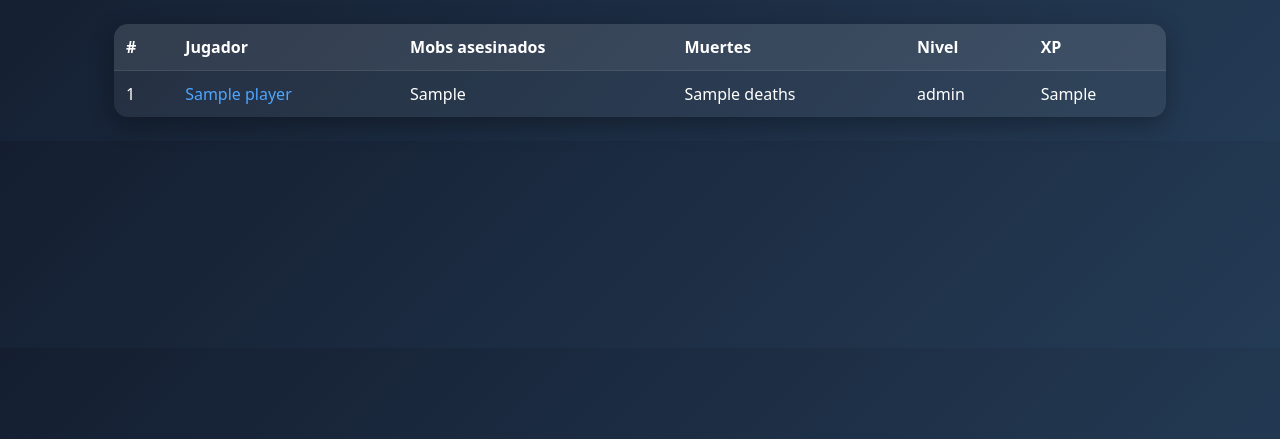
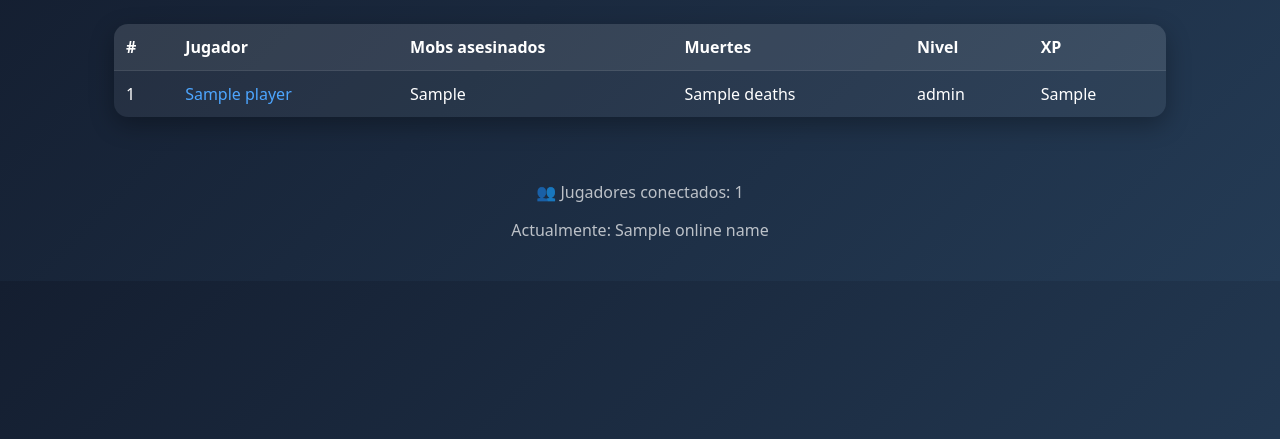
Before and after one commit to GYoung1999/MC_stats, a Flask app: template templates/leaderboard.html in a window 1280 px wide. Shown: the part 66-505 px from the top of the page. Run offline with Flask 3, Linux system fonts and the light colour scheme; the template is opened without the code that fills it: most values are stand-ins (such as "Sample title", 1, 10 or a date in 2020).

Commit message:
leaderboard.html

```diff
--- a/templates/leaderboard.html
+++ b/templates/leaderboard.html
@@ -40,5 +40,11 @@
       </tbody>
     </table>
   </div>
+  <div class="footer">
+    <p>👥 Jugadores conectados: {{ online_count }}</p>
+    {% if online_names %}
+      <p>Actualmente: {{ online_names|join(', ') }}</p>
+    {% endif %}
+  </div>
 </body>
 </html>
```
